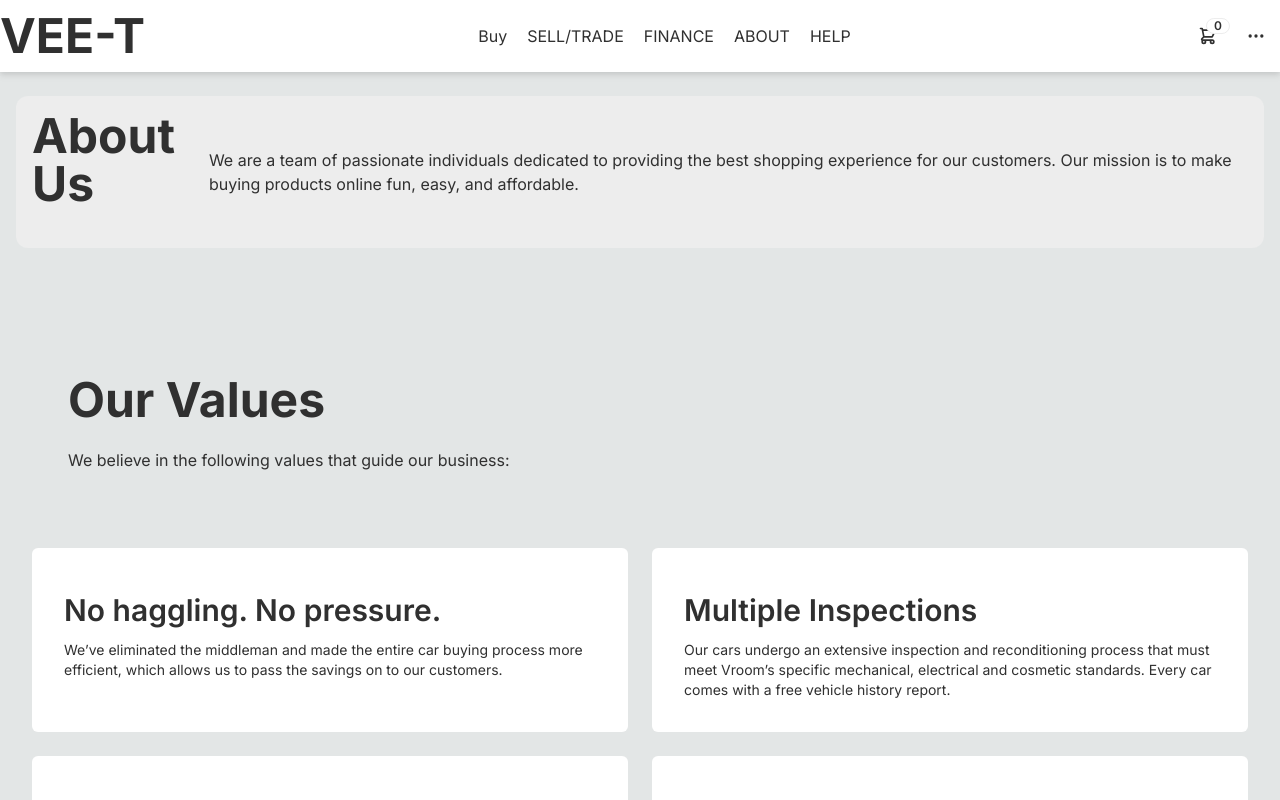
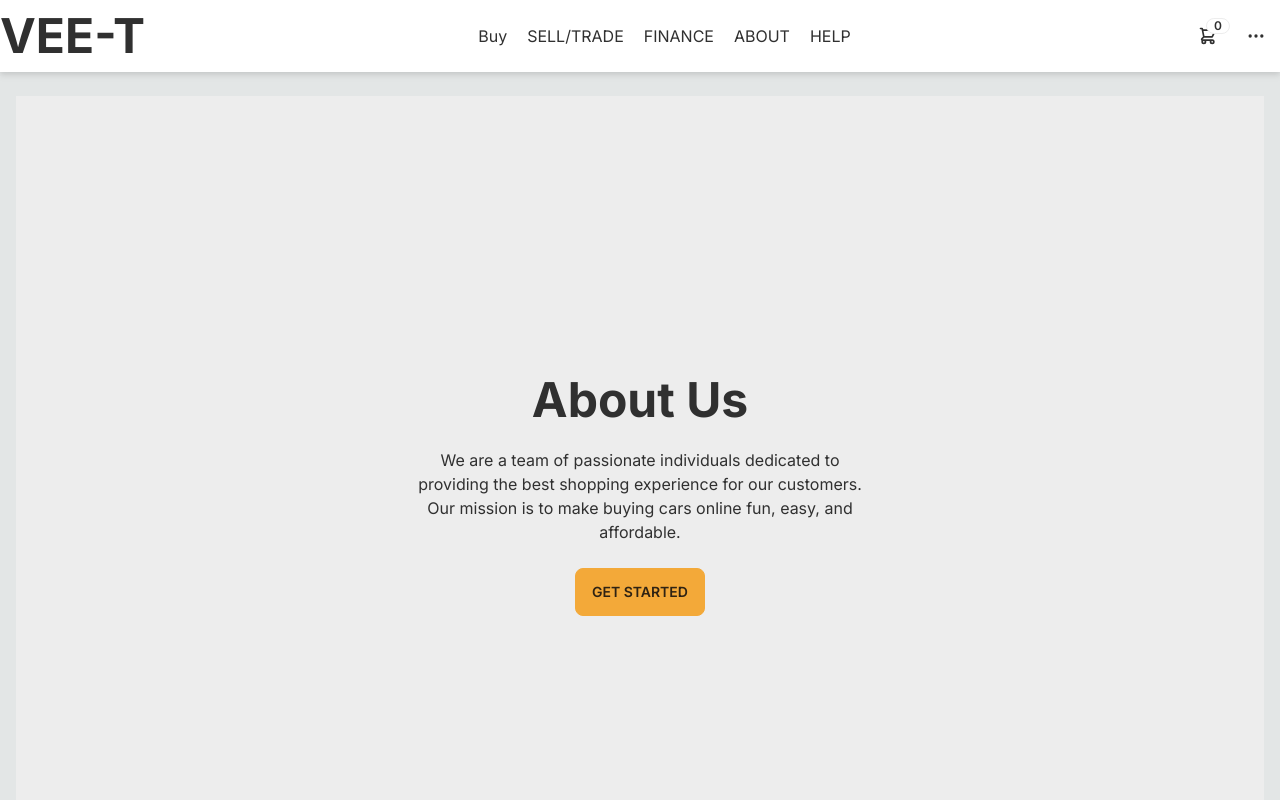
Before and after one commit to rolandoLabrador/nextjs-ecommerce, a Next.js app: page /aboutUs in a window 1280 px wide. Shown: the top 800 px of the page. Built offline with nearby package versions, Linux system fonts and the light colour scheme; no server answers.

Commit message:
about us page

```diff
--- a/src/app/aboutUs/page.tsx
+++ b/src/app/aboutUs/page.tsx
@@ -4,30 +4,31 @@ import { prisma } from "@/lib/db/prisma";
 import ValueComponents from "@/components/ValueComponents";
 import { redirect } from "next/navigation";
 
-
-
-
-
 export default function AboutPage() {
   return (
-      <main className="flex flex-col items-center mt-20">
+    <main className="mt-20 flex flex-col items-center">
       {/* Hero section */}
-        <div className="hero rounded-xl bg-base-200">
-          <div className="hero-content">
-            <h1 className="text-5xl font-bold mb-6">About Us</h1>
-            <p>
-              We are a team of passionate individuals dedicated to providing the best shopping experience for our customers. Our mission is to make buying products online fun, easy, and affordable.
+
+      <div className="hero min-h-screen bg-base-200">
+        <div className="hero-content text-center">
+          <div className="max-w-md">
+            <h1 className="text-5xl font-bold">About Us</h1>
+            <p className="py-6">
+              {" "}
+              We are a team of passionate individuals dedicated to providing the
+              best shopping experience for our customers. Our mission is to make
+              buying cars online fun, easy, and affordable.
             </p>
+            <button className="btn-primary btn">Get Started</button>
+          </div>
         </div>
       </div>
 
       {/* Value section */}
       <div className="my-6 px-4 py-7">
-          <div className="my-10 p-9">
-            <h2 className="text-5xl font-bold mb-6">Our Values</h2>
-            <p>
-              We believe in the following values that guide our business:
-            </p>
+        <div className="my-10 p-9 text-center">
+          <h2 className="mb-6 text-5xl font-bold">Our Values</h2>
+          <p>We believe in the following values that guide our business:</p>
         </div>
         <ValueComponents />
       </div>
@@ -35,10 +36,8 @@ export default function AboutPage() {
       {/* Team section */}
       <div className="my-6 px-4 py-7">
         <div className="my-10 p-9">
-            <h2 className="text-5xl font-bold mb-6">Our Team</h2>
-            <p>
-              Meet the talented individuals behind our success:
-            </p>
+          <h2 className="mb-6 text-5xl font-bold">Our Team</h2>
+          <p>Meet the talented individuals behind our success:</p>
           {/* Add team member cards here */}
         </div>
       </div>
```
Lines whose indentation alone changed are shown as unchanged.
